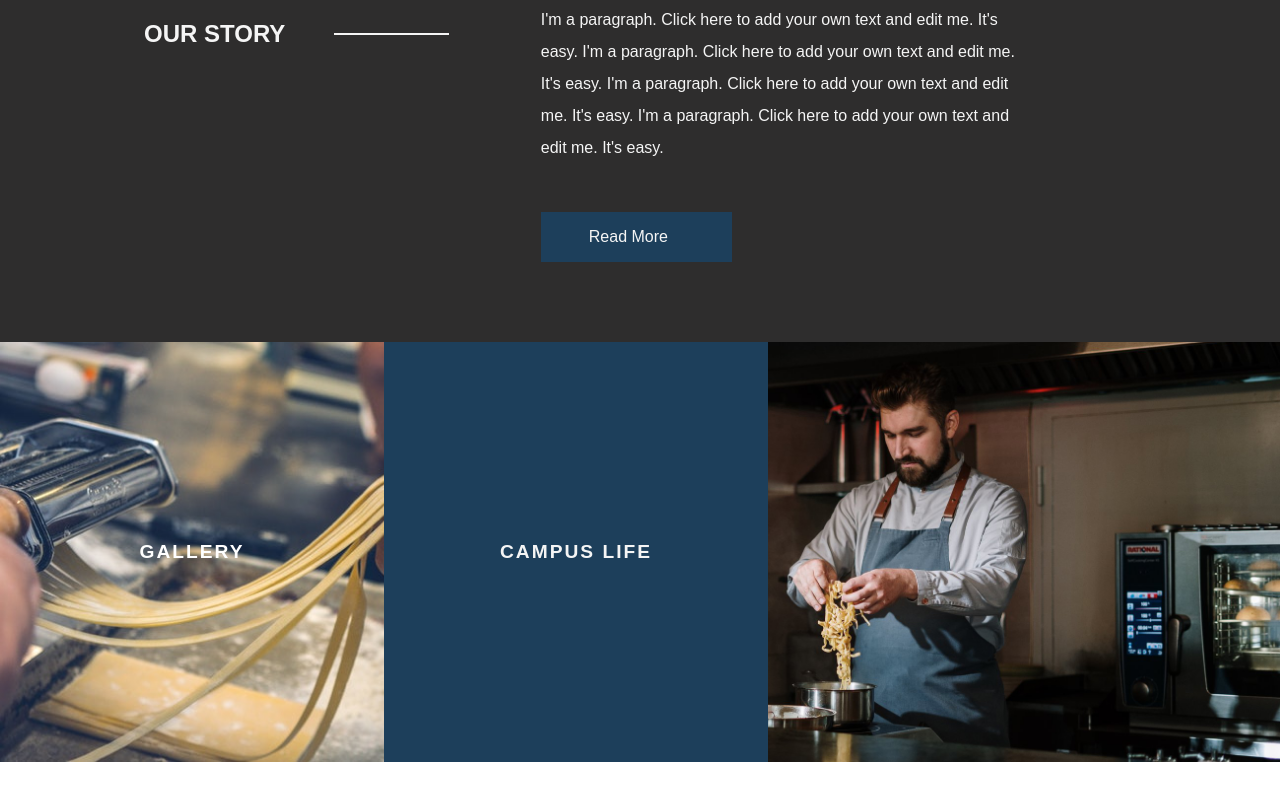
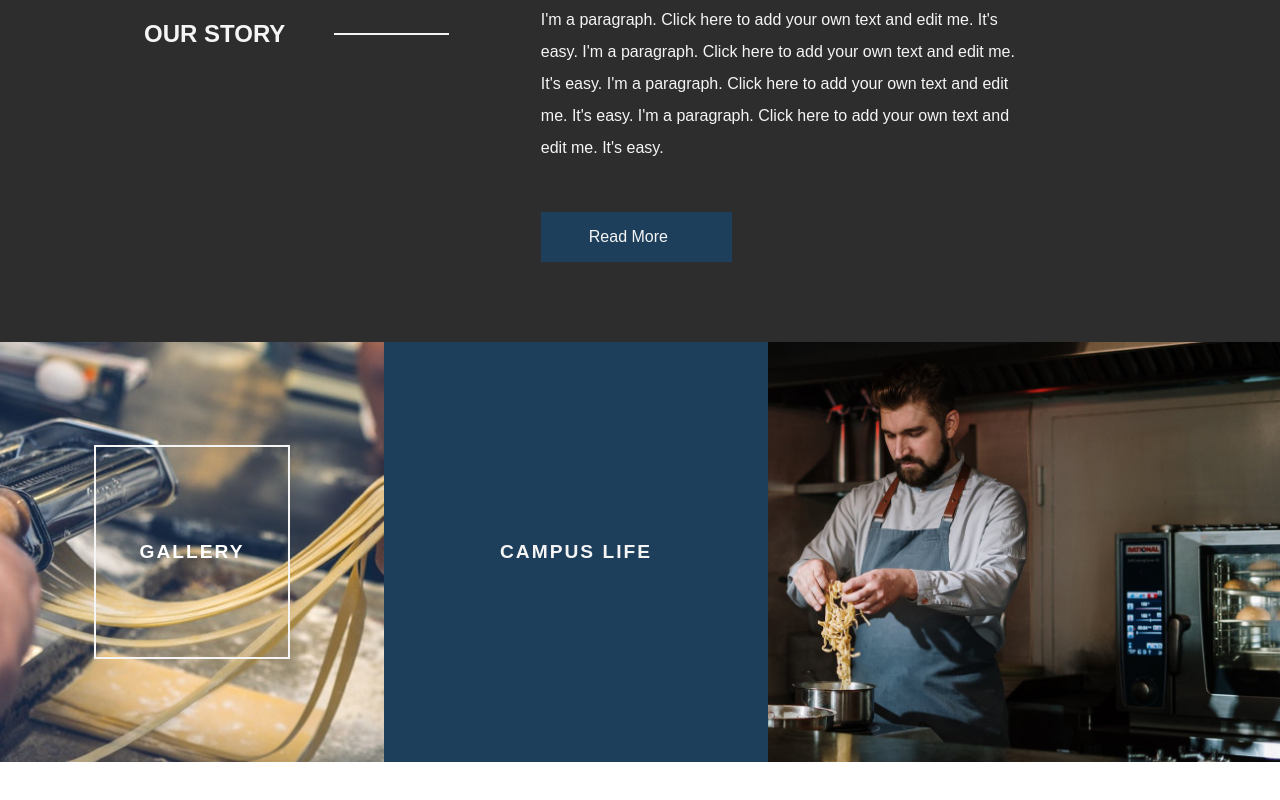
Before and after one commit to Spha88/hotel-school, a Next.js app: page / in a window 1280 px wide. Shown: the part 1000-1800 px from the top of the page. Built offline with nearby package versions, Linux system fonts and the light colour scheme.

Commit message:
Add after contents to gallery link

```diff
--- a/components/HomeContent/GalleryCampusLife/GalleryCampusLife.module.scss
+++ b/components/HomeContent/GalleryCampusLife/GalleryCampusLife.module.scss
@@ -10,6 +10,22 @@
         display: flex;
         align-items: center;
         justify-content: center;
+        .LinkTile {
+            transition: all 500ms ease;
+            position: relative;
+            &:hover {
+                background-color: var(--black-transparent);
+            }
+            &:after {
+                display: block;
+                content: '';
+                position: absolute;
+                border: 2px solid var(--white);
+                height: 50%;
+                width: 50%;
+            }
+        }
+
     }
     .CampusLifeLink {
         background: var(--blue);
```
